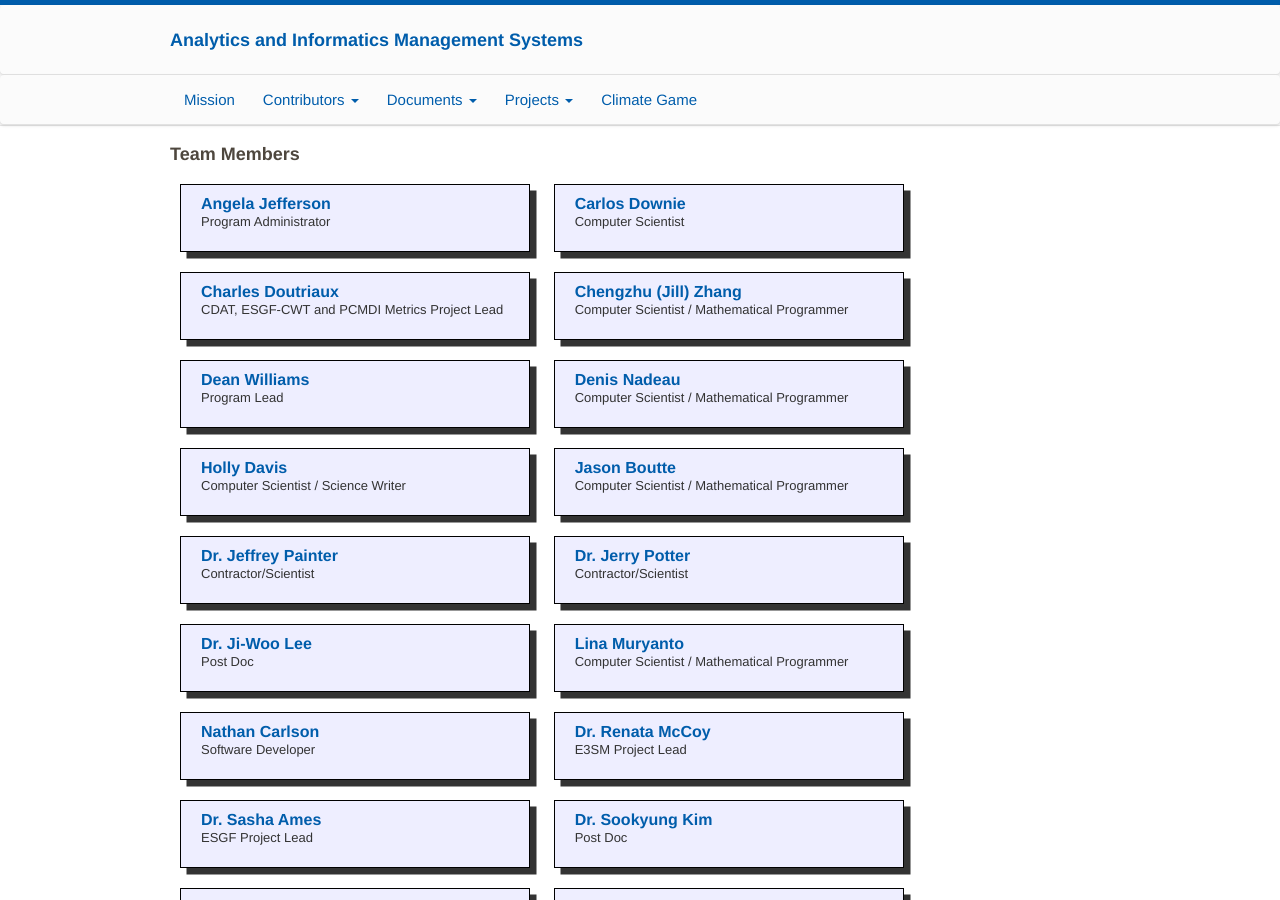
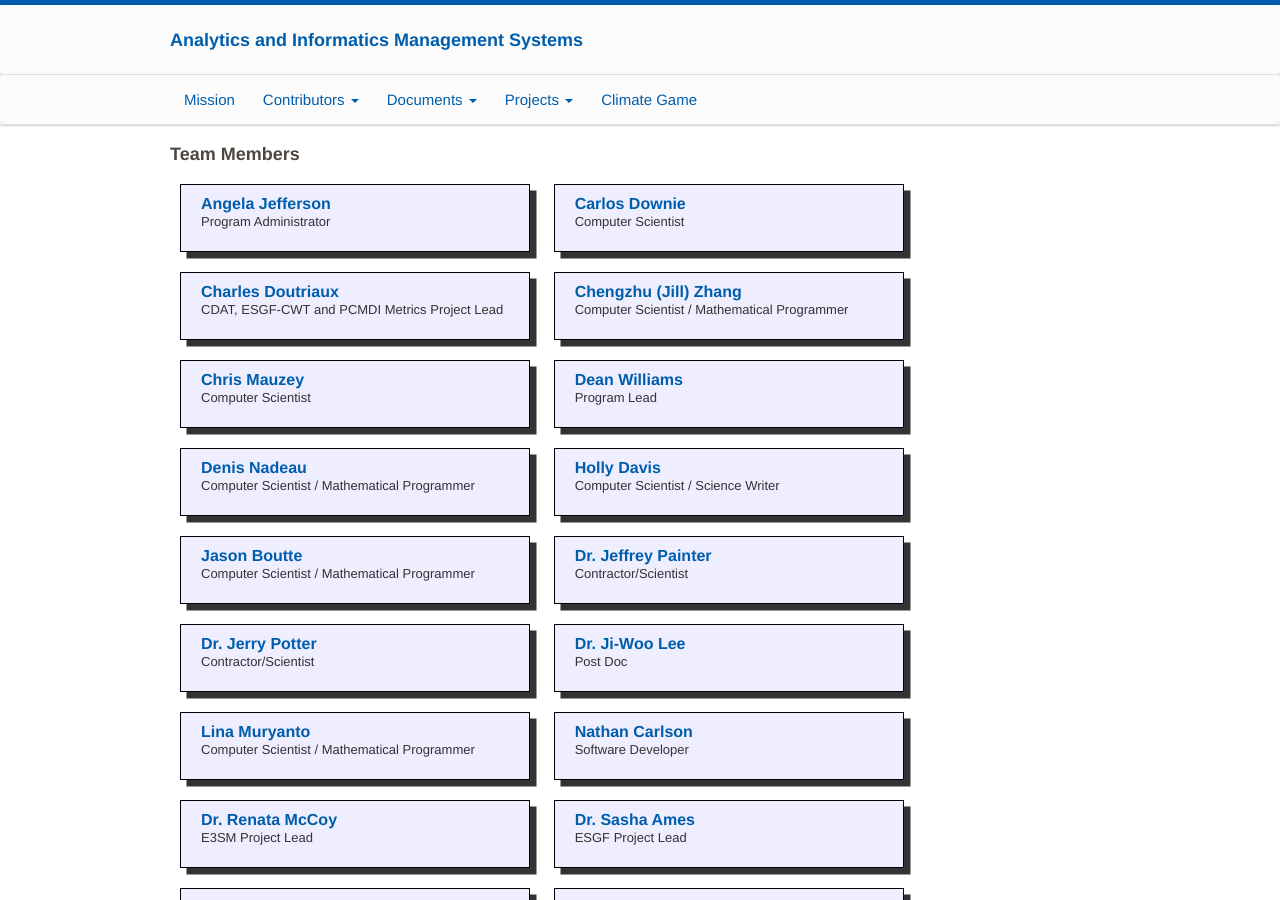
Before and after one commit to aims-group/aims-site, a Jekyll site: the page built from team.md, in a window 1280 px wide and 900 px high. Built offline with Jekyll 4.4.1, drawn with Linux system fonts in a browser that asks for light colours.

Commit message:
Adding Chris

```diff
--- a/team.md
+++ b/team.md
@@ -31,6 +31,13 @@ title: Team
   <div class="person-info">
     <div class="person-name"><a href="https://github.com/chengzhuzhang" target="_blank">Chengzhu (Jill) Zhang</a></div>
     <div class="person-position">Computer Scientist / Mathematical Programmer</div>
+  </div>
+</div>
+
+<div class="person">
+  <div class="person-info">
+    <div class="person-name"><a href="https://github.com/mauzey1" target="_blank">Chris Mauzey</a></div>
+    <div class="person-position">Computer Scientist</div>
   </div>
 </div>
 
```
